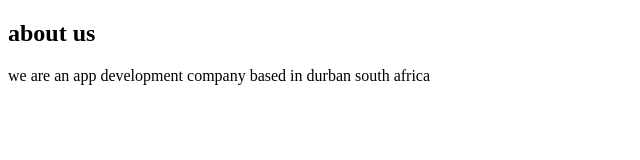
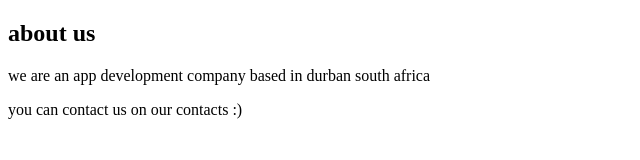
Before and after one commit to sabelolukhozi/supheroAPP, a plain HTML site: page about.html in a window 1280 px wide. Shown: the whole page, without its empty margins (0-640 px from the left). Drawn offline with Linux system fonts and the light colour scheme.

Commit message:
added some text

```diff
--- a/about.html
+++ b/about.html
@@ -6,5 +6,6 @@
     <body>
         <h2>about us</h2>
         <p>we are an app development company based in durban south africa</p>
+        <p>you can contact us on our contacts :)</p>
     </body>
 </html>
```
